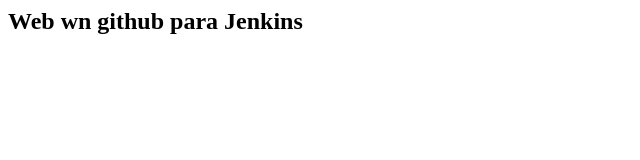
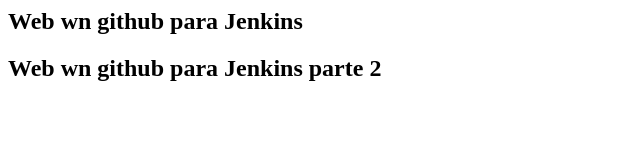
Before and after one commit to Chexu28/aula7jenkins, a plain HTML site: page index.html in a window 1280 px wide. Shown: the whole page, without its empty margins (0-640 px from the left). Drawn offline with Linux system fonts and the light colour scheme.

Commit message:
Update index.html

```diff
--- a/index.html
+++ b/index.html
@@ -3,5 +3,6 @@
   </head>
   <body>
     <h2>Web wn github para Jenkins</h2>
+    <h2>Web wn github para Jenkins parte 2</h2>
   </body>
 </html>
```
